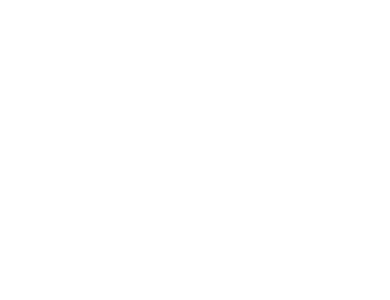
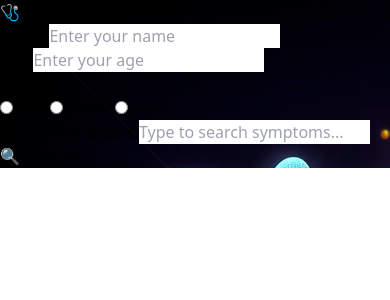
Before and after one commit to Abhinav1730/Disease-Symptoms-Analyzer, a React (Vite) app in the folder frontend/: page / in a window 390 px wide. Shown: the top 300 px of the page. Built offline with nearby package versions, Linux system fonts and the light colour scheme.

Commit message:
Completing the frontend and making it responsive.

```diff
--- a/frontend/src/App.jsx
+++ b/frontend/src/App.jsx
@@ -1,12 +1,21 @@
-import './App.css'
+import SymptomsForm from "./components/SymptomsForm";
+import bgImage from "./assets/medical.jpg";
 
 function App() {
+  const handleSubmit = (formData) => {
+    console.log("Form Data : ", formData);
+  };
 
   return (
-    <>
-
-    </>
-  )
+    <div
+      className="min-h-screen bg-cover bg-center bg-no-repeat flex items-center justify-center px-4 py-10"
+      style={{ backgroundImage: `url(${bgImage})` }}
+    >
+      <div className="relative z-10 w-full max-w-3xl">
+        <SymptomsForm onsubmit={handleSubmit} />
+      </div>
+    </div>
+  );
 }
 
-export default App
+export default App;
--- a/frontend/src/components/SymptomsForm.jsx
+++ b/frontend/src/components/SymptomsForm.jsx
@@ -1,9 +1,148 @@
-import React from 'react'
+import React, { useState } from 'react'
+import { allSymptoms } from '../services/Service'
 
-const SymptomsForm = () => {
+const SymptomsForm = ({ onsubmit }) => {
+
+  const [name, setName] = useState("")
+  const [age, setAge] = useState("")
+  const [gender, setGender] = useState("")
+  const [query, setQuery] = useState("")
+  const [selectedSymptoms, setSelectedSymptoms] = useState([])
+
+  const filteredSymptoms = allSymptoms.filter(
+    symptom =>
+      symptom.toLowerCase().includes(query.toLowerCase()) &&
+      !selectedSymptoms.includes(symptom)
+  )
+
+  const handleAddSymptom = (symptom) => {
+    setSelectedSymptoms([...selectedSymptoms, symptom])
+    setQuery("")
+  }
+
+  const handleRemoveSymptom = (symptom) => {
+    setSelectedSymptoms(selectedSymptoms.filter(s => s !== symptom))
+  }
+
+  const handleSubmit = (e) => {
+    e.preventDefault()
+    if (!name || !age || !gender || selectedSymptoms.length === 0) {
+      alert("Please fill all the fields.")
+      return
+    }
+
+    const data = {
+      name,
+      age,
+      gender,
+      symptoms: selectedSymptoms
+    }
+
+    onsubmit(data) // pass to parent component
+  }
+
   return (
-    <div>
+    <div className='max-w-2xl mx-auto mt-10 p-6 md:p-10 bg-black text-white rounded-2xl shadow-2xl'>
+      <h2 className='text-3xl font-extrabold text-orange-500 mb-6 text-center'>🩺 Disease Analyzer from Symptoms</h2>
 
+      <form onSubmit={handleSubmit} className='space-y-6'>
+
+        {/* Name */}
+        <div>
+          <label className='block mb-1 font-semibold text-orange-400'>Name:</label>
+          <input
+            type="text"
+            value={name}
+            onChange={e => setName(e.target.value)}
+            className='w-full px-4 py-2 rounded-lg border border-orange-300 focus:outline-none focus:ring-2 focus:ring-orange-500 text-black'
+            placeholder="Enter your name"
+          />
+        </div>
+
+        {/* Age */}
+        <div>
+          <label className='block mb-1 font-semibold text-orange-400'>Age:</label>
+          <input
+            type="number"
+            value={age}
+            onChange={e => setAge(e.target.value)}
+            className='w-full px-4 py-2 rounded-lg border border-orange-300 focus:outline-none focus:ring-2 focus:ring-orange-500 text-black'
+            placeholder="Enter your age"
+          />
+        </div>
+
+        {/* Gender */}
+        <div>
+          <label className='block mb-1 font-semibold text-orange-400'>Gender:</label>
+          <div className='flex flex-wrap gap-6'>
+            {["male", "female", "other"].map(opt => (
+              <label key={opt} className="flex items-center gap-2 cursor-pointer">
+                <input
+                  type="radio"
+                  name="gender"
+                  value={opt}
+                  onChange={e => setGender(e.target.value)}
+                  className='accent-orange-500'
+                />
+                <span className='capitalize'>{opt}</span>
+              </label>
+            ))}
+          </div>
+        </div>
+
+        {/* Symptom Search */}
+        <div>
+          <label className='block mb-1 font-semibold text-orange-400'>Search Symptoms:</label>
+          <input
+            type="text"
+            value={query}
+            onChange={e => setQuery(e.target.value)}
+            className='w-full px-4 py-2 rounded-lg border border-orange-300 focus:outline-none focus:ring-2 focus:ring-orange-500 text-black'
+            placeholder='Type to search symptoms...'
+          />
+
+          {query && filteredSymptoms.length > 0 && (
+            <ul className="mt-2 max-h-40 overflow-y-auto bg-white text-black border border-orange-300 rounded-lg shadow-inner">
+              {filteredSymptoms.map(symptom => (
+                <li
+                  key={symptom}
+                  onClick={() => handleAddSymptom(symptom)}
+                  className='px-4 py-2 hover:bg-orange-100 cursor-pointer'
+                >
+                  {symptom}
+                </li>
+              ))}
+            </ul>
+          )}
+
+          {selectedSymptoms.length > 0 && (
+            <div className="mt-4">
+              <p className='font-semibold mb-2 text-orange-400'>Selected Symptoms:</p>
+              <div className="flex flex-wrap gap-2">
+                {selectedSymptoms.map(symptom => (
+                  <span
+                    key={symptom}
+                    className="bg-orange-300 text-black px-3 py-1 rounded-full text-sm cursor-pointer hover:bg-orange-400"
+                    onClick={() => handleRemoveSymptom(symptom)}
+                  >
+                    {symptom} ✕
+                  </span>
+                ))}
+              </div>
+            </div>
+          )}
+        </div>
+
+        {/* Submit Button */}
+        <div className='text-center pt-4'>
+          <button
+            type='submit'
+            className='bg-orange-500 hover:bg-orange-600 text-white px-6 py-2 rounded-xl text-lg font-semibold transition-all duration-200'
+          >
+            🔍 Analyze
+          </button>
+        </div>
+      </form>
     </div>
   )
 }
```
Also changed, not shown: frontend/src/assets/medical.jpg (added).
